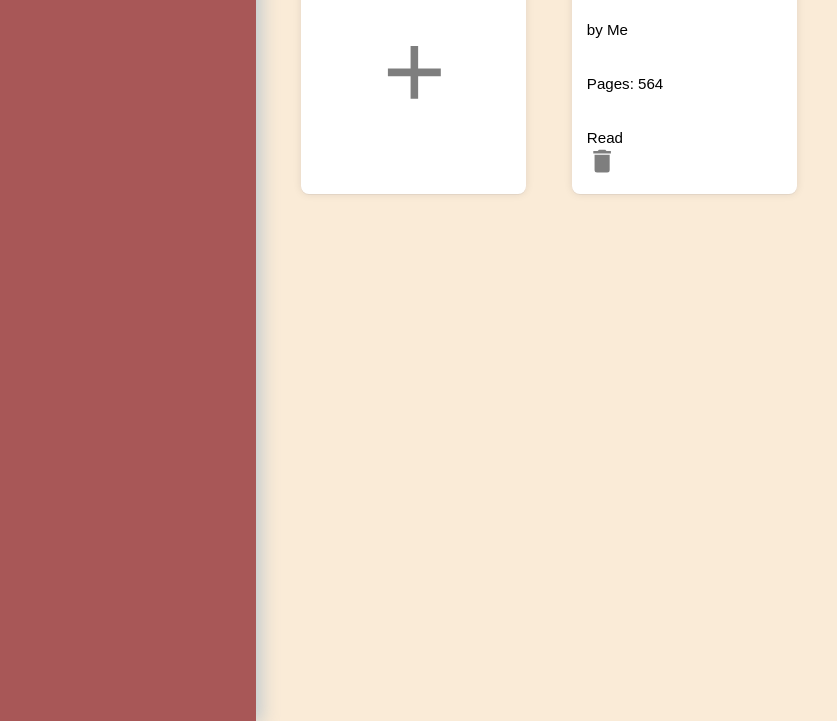
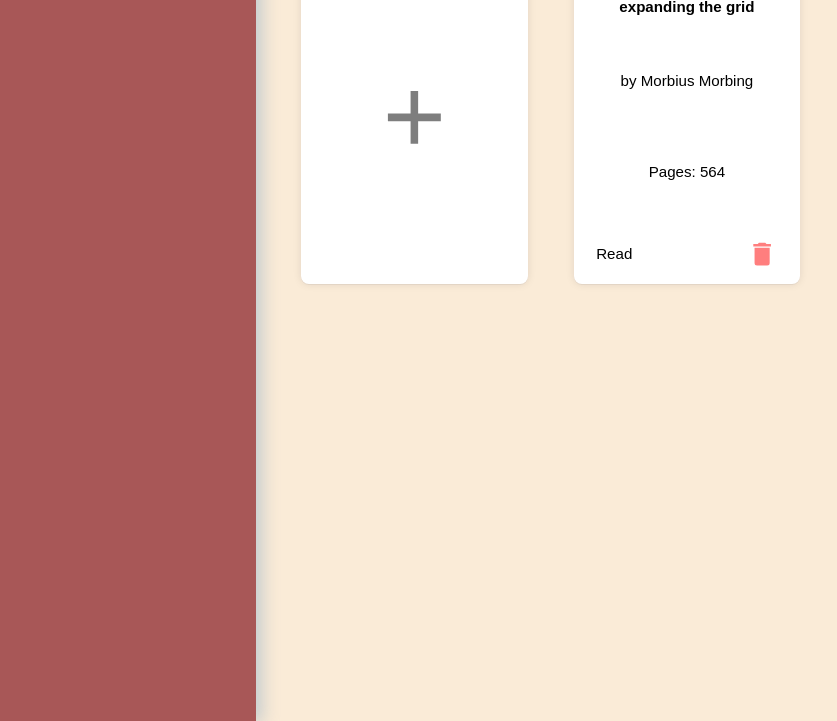
Before and after one commit to jeremycfwong/odin-library-page, a plain HTML site: page index.html in a window 1280 px wide. Shown: the part 79-800 px from the top of the page, without its empty margins (0-837 px from the left). Drawn offline with Linux system fonts and the light colour scheme.

Commit message:
Add book card and its css
As title

```diff
--- a/index.html
+++ b/index.html
@@ -20,15 +20,15 @@
             </svg>
         </div>
         <div class="card book-card">
-            <div class="title">
-                This is the book
-            </div>
-            <div class="author">
-                by Me
-            </div>
-            <div class="page">
+            <p class="title">
+                This is the book about not expanding the grid
+            </p>
+            <p class="author">
+                by Morbius Morbing
+            </p>
+            <p class="page">
                 Pages: 564
-            </div>
+            </p>
             <div class="action">
                 <div class="read">Read</div>
                 <svg viewBox="0 0 24 24">
--- a/styles.css
+++ b/styles.css
@@ -31,7 +31,7 @@ body {
     margin: 2rem 3rem;
     display: grid;
     grid-template-rows: 1fr 1fr;
-    grid-template-columns: repeat(auto-fill, 225px);
+    grid-template-columns: repeat(auto-fill, 15rem);
     grid-auto-rows: 1fr;
     gap: 2rem 3rem;
 }
@@ -41,21 +41,45 @@ body {
         background-color: white;
         border-radius: 8px;
         box-shadow: rgba(17, 17, 26, 0.05) 0px 1px 0px, rgba(17, 17, 26, 0.1) 0px 0px 8px;
+        height: 20rem;
     }
 
     .book-card {
         display: grid;
-        grid-template-rows: 1fr 1fr 1fr;
+        grid-template-rows: 1fr 1fr 1fr auto;
+        grid-template-columns: 1fr;
+        text-align: center;
+        align-content: center;
+    }
+
+    .book-card p {
+        margin-bottom: 0;
+    }
+
+    .book-card .title {
+        font-weight: bold;
     }
 
     .book-card svg {
         width: 2rem;
         height: 2rem;
+        color: red;
     }
     .add-card {
         display: flex;
         justify-content: center;
         align-items: center;
+    }
+
+    .action {
+        display: flex;
+        justify-content: space-between;
+        align-items: center;
+        padding: 0 .5rem;
+    }
+
+    .read {
+        padding: 0;
     }
 
     svg {
```
